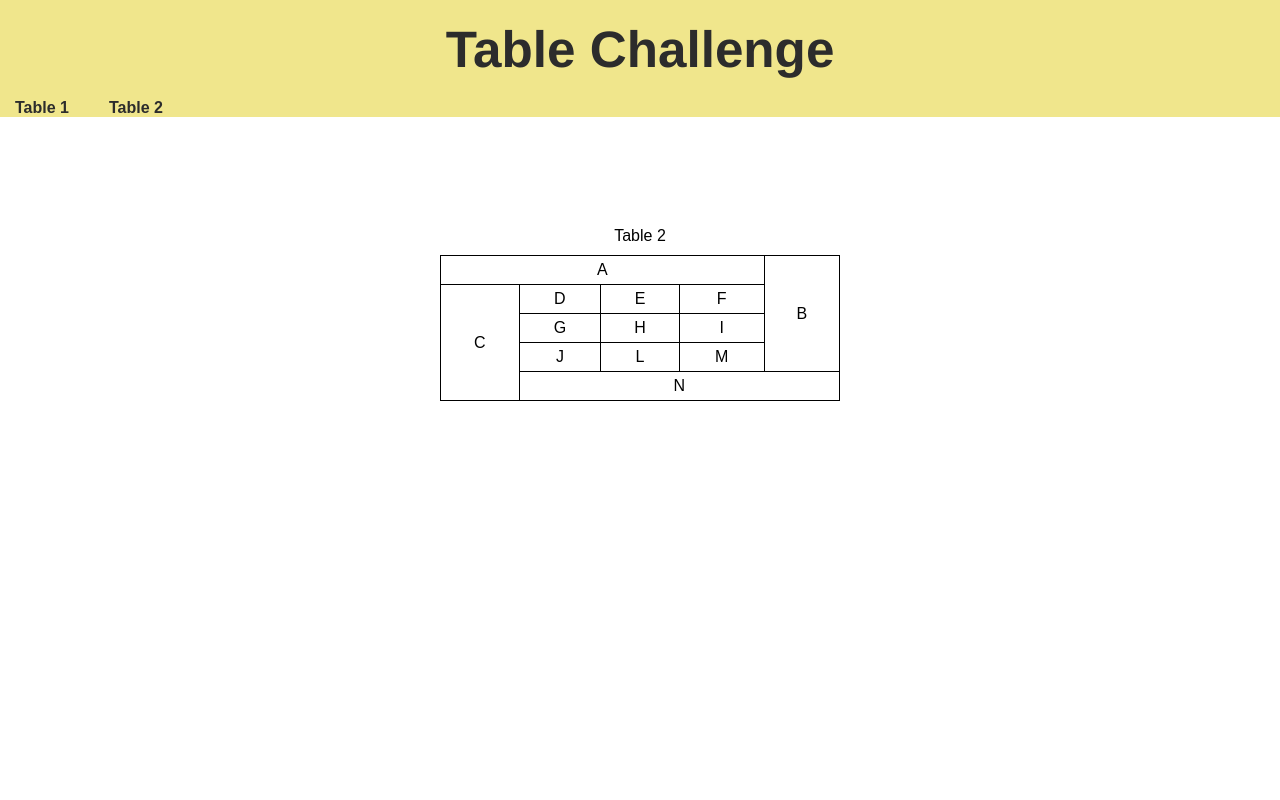
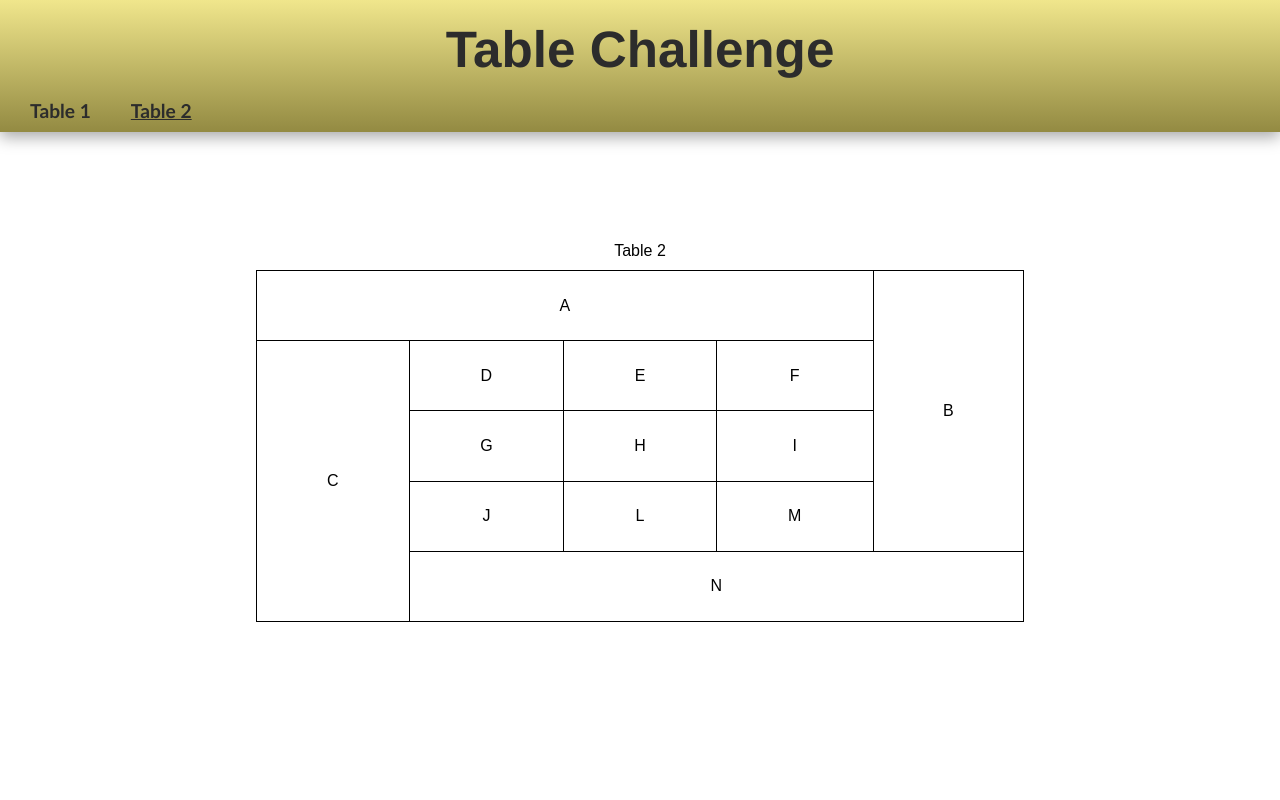
Before and after one commit to justCaioDev/desafio-table, a plain HTML site: page page2.html in a window 1280 px wide. Shown: the top 800 px of the page. Drawn offline with Linux system fonts and the light colour scheme.

Commit message:
melhoria

```diff
--- a/page2.html
+++ b/page2.html
@@ -10,8 +10,8 @@
     <header>
         <h1>Table Challenge</h1>
         <nav>
-            <a href="index.html">Table 1</a>
-            <a href="page2.html">Table 2</a>
+            <a href="index.html" target="_self">Table 1</a>
+            <a href="page2.html" target="_self" id="actually">Table 2</a>
         </nav>
     </header>
 
--- a/style.css
+++ b/style.css
@@ -10,7 +10,8 @@ body {
 }
 
 header {
-    background-color: khaki;
+    background-image: linear-gradient(to top, rgb(147, 138, 66), khaki);
+    box-shadow: 0px 5px 15px rgba(0, 0, 0, 0.349);
 }
 
 h1 {
@@ -26,12 +27,20 @@ nav {
     display: flex;
     flex-direction: row;
     gap: 40px;
-    padding-left: 15px;
+    padding-left: 30px;
+    padding-bottom: 10px;
+}
+
+#actually {
+    text-decoration: underline;
+
 }
 
 a {
+    font-family: 'Trebuchet MS', 'Lucida Sans Unicode', 'Lucida Grande', 'Lucida Sans', Arial, sans-serif;
     color: rgb(44, 44, 44);
     font-weight: bold;
+    font-size: 1.2em;
 }
 
 a:hover {
@@ -53,7 +62,7 @@ table {
     margin: auto;
     margin-top: 100px;
     border-collapse: collapse;
-    width: 50vh;
+    width: 60vw;
 }
 
 tr {
@@ -62,7 +71,7 @@ tr {
 
 td {
     border: 1px solid black;
-    padding: 5px;
+    padding: 2vw;
 }
 
 caption {
@@ -78,3 +87,9 @@ footer > p {
     color: rgb(44, 44, 44);
     padding: 5px;
 }
+
+#footer {
+    font-family: 'Trebuchet MS', 'Lucida Sans Unicode', 'Lucida Grande', 'Lucida Sans', Arial, sans-serif;
+    color: rgb(44, 44, 44);
+    font-weight: bold;
+}
```
Also changed, not shown: index.html (+1 -1 lines).
